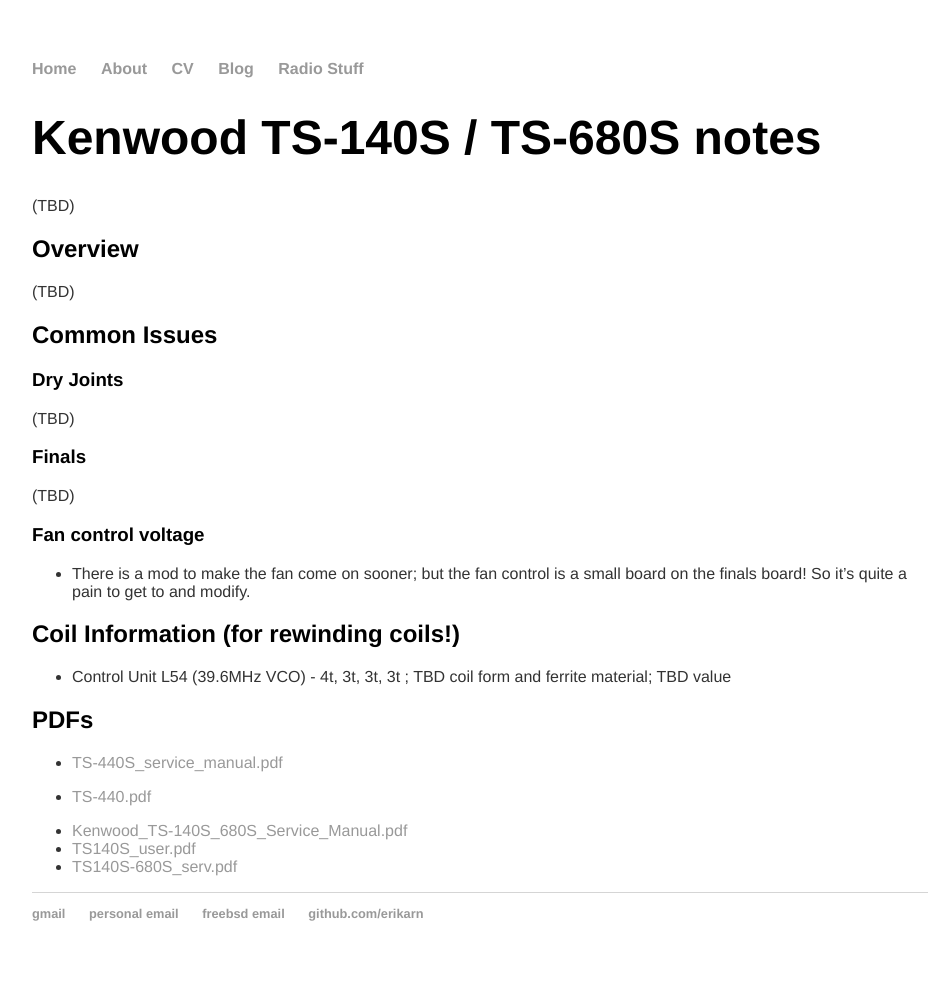
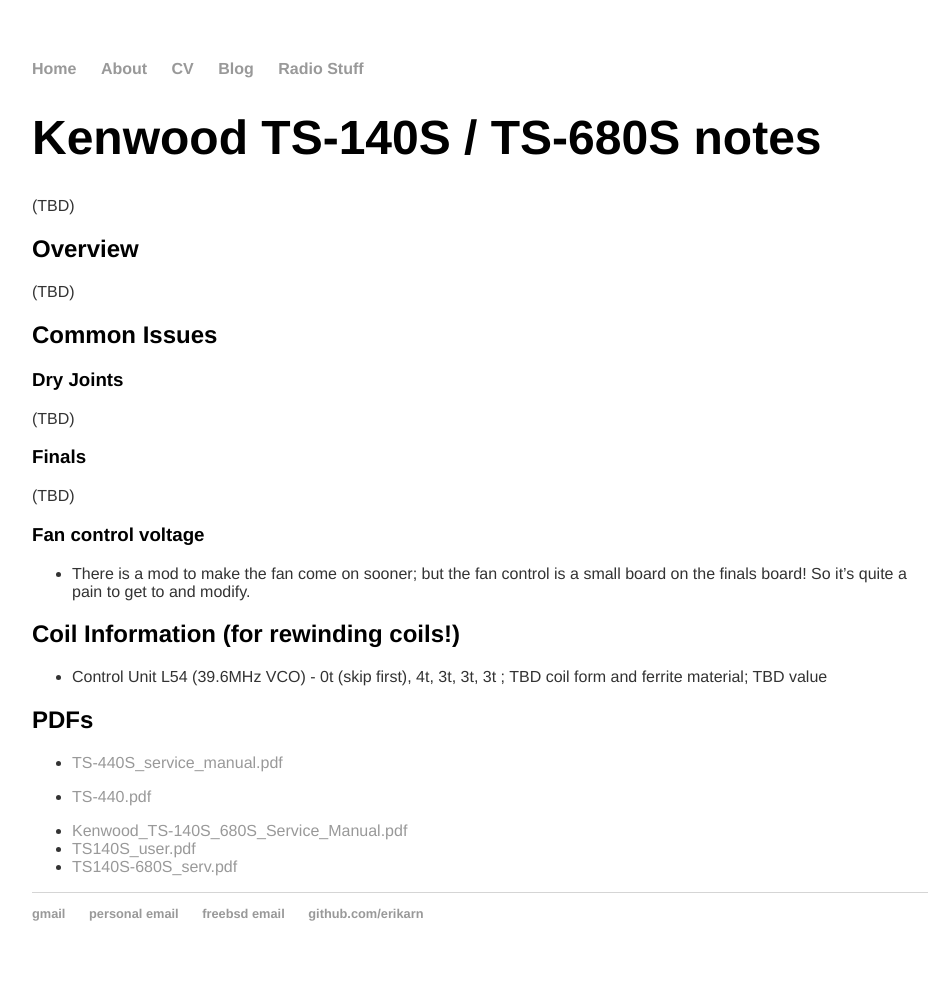
Before and after one commit to erikarn/erikarn.github.io, a Jekyll site: the page built from kenwood/TS-680/notes.md, in a window 1280 px wide. Shown: the whole page, without its empty margins (160-1097 px from the left). Built offline with Jekyll 4.4.1, drawn with Linux system fonts in a browser that asks for light colours.

Commit message:
Call out the first one is skipped

```diff
--- a/kenwood/TS-680/notes.md
+++ b/kenwood/TS-680/notes.md
@@ -29,7 +29,7 @@
 
 ## Coil Information (for rewinding coils!)
 
- * Control Unit L54 (39.6MHz VCO) - 4t, 3t, 3t, 3t ; TBD coil form and ferrite material; TBD value
+ * Control Unit L54 (39.6MHz VCO) - 0t (skip first), 4t, 3t, 3t, 3t ; TBD coil form and ferrite material; TBD value
 
 ## PDFs
 
```
